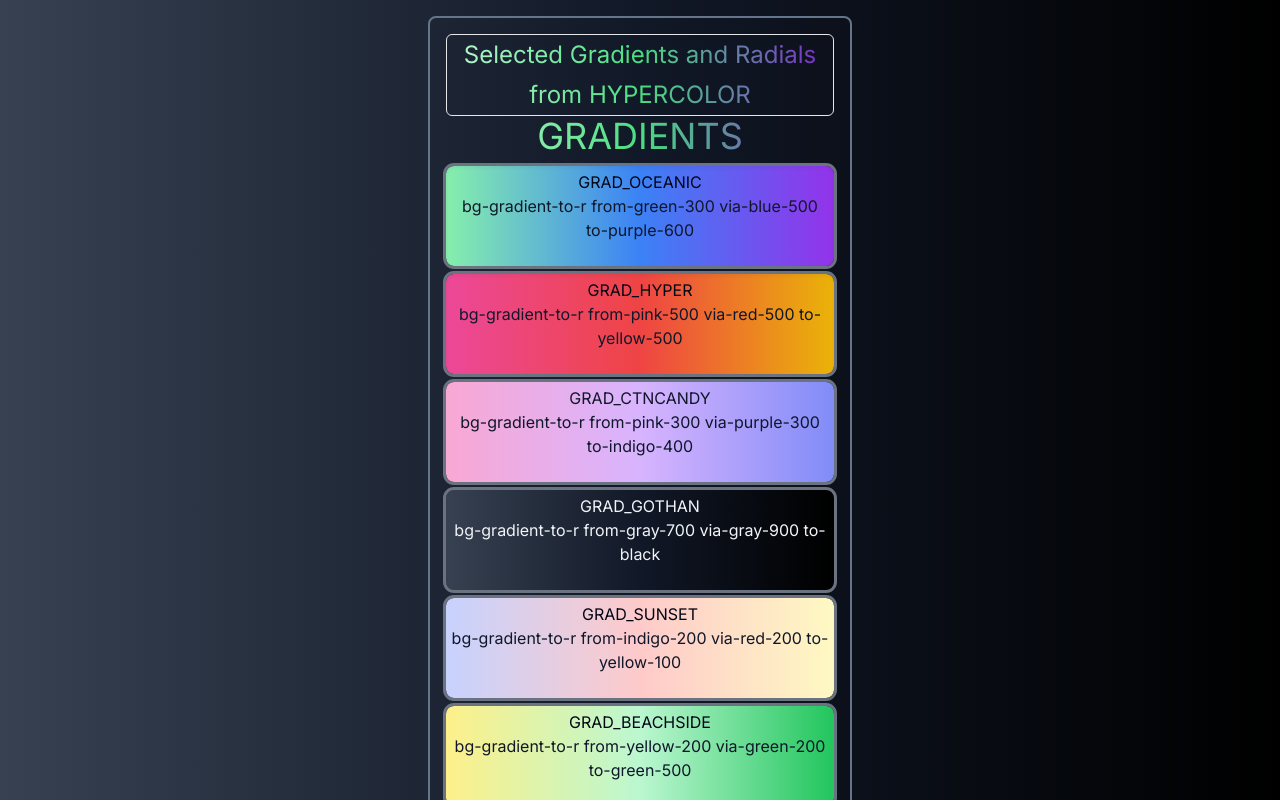
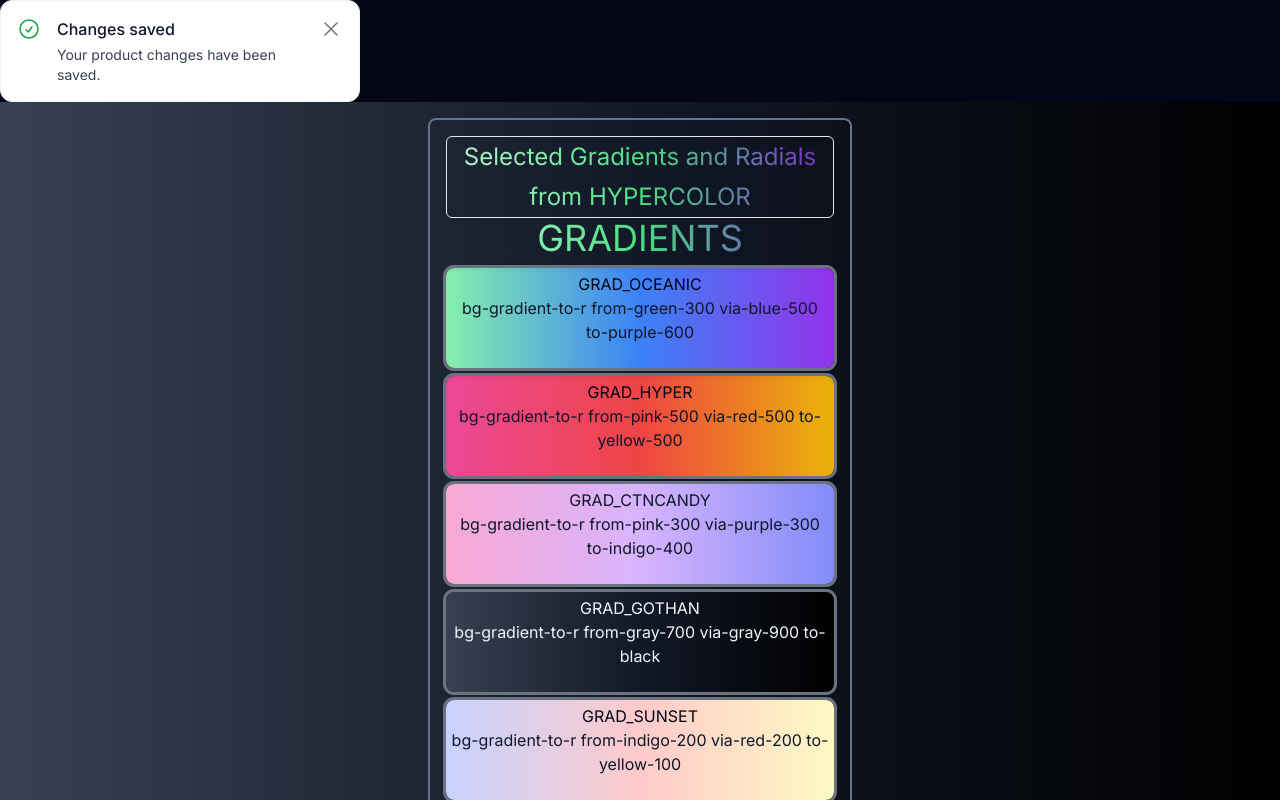
Before and after one commit to mcpdigital/mcp_webapp, a Next.js app: page /gradients in a window 1280 px wide. Shown: the top 800 px of the page. Built offline with nearby package versions, Linux system fonts and the light colour scheme.

Commit message:
AlertSmall Compo

```diff
--- a/app/gradients/page.tsx
+++ b/app/gradients/page.tsx
@@ -1,6 +1,7 @@
 // app/gradients/gradients.tsx
 
 import React from "react";
+import AlertSmall from "@/components/alerts/AlertSmall";
 import {
   GRAD_HYPER,
   GRAD_OCEANIC,
@@ -28,6 +29,11 @@
 
 const GradientsPage = () => {
   return (
+    <div>
+      <div>
+        <AlertSmall />
+      </div>
+
       <div className={GRAD_GOTHAN + " p-4"}>
         <div className="pd-4 borderborder-wihte rounded-lg  border-slate-500 border-2 mx-[5%] sm:mx-[33%] min-w-[400px] text-center p-4">
           <div
@@ -249,6 +255,7 @@
           </div>
         </div>
       </div>
+    </div>
   );
 };
 
--- /dev/null
+++ b/components/alerts/AlertSmall.tsx
@@ -0,0 +1,63 @@
+import React from "react";
+
+const alert_small = () => {
+  return (
+    <div>
+      <div
+        role="alert"
+        className="rounded-xl border  max-w-[360px] border-gray-100 bg-white p-4 dark:border-gray-800 dark:bg-gray-900"
+      >
+        <div className="flex items-start gap-4">
+          <span className="text-green-600">
+            <svg
+              xmlns="http://www.w3.org/2000/svg"
+              fill="none"
+              viewBox="0 0 24 24"
+              strokeWidth="1.5"
+              stroke="currentColor"
+              className="h-6 w-6"
+            >
+              <path
+                strokeLinecap="round"
+                strokeLinejoin="round"
+                d="M9 12.75L11.25 15 15 9.75M21 12a9 9 0 11-18 0 9 9 0 0118 0z"
+              />
+            </svg>
+          </span>
+
+          <div className="flex-1">
+            <strong className="block font-medium text-gray-900 dark:text-white">
+              {" "}
+              Changes saved{" "}
+            </strong>
+
+            <p className="mt-1 text-sm text-gray-700 dark:text-gray-200">
+              Your product changes have been saved.
+            </p>
+          </div>
+
+          <button className="text-gray-500 transition hover:text-gray-600 dark:text-gray-400 dark:hover:text-gray-500">
+            <span className="sr-only">Dismiss popup</span>
+
+            <svg
+              xmlns="http://www.w3.org/2000/svg"
+              fill="none"
+              viewBox="0 0 24 24"
+              strokeWidth="1.5"
+              stroke="currentColor"
+              className="h-6 w-6"
+            >
+              <path
+                strokeLinecap="round"
+                strokeLinejoin="round"
+                d="M6 18L18 6M6 6l12 12"
+              />
+            </svg>
+          </button>
+        </div>
+      </div>
+    </div>
+  );
+};
+
+export default alert_small;
--- a/components/index.ts
+++ b/components/index.ts
@@ -9,6 +9,8 @@
 import UserCard from "./pages/GithubUsers/GHUserCard";
 import FetchWP from "./pages/wpress/FetchWP";
 import ShowGrads from "./ui/ShowGrads";
+import AlertSmall from "./alerts/AlertSmall";
+
 export {
   Navbar,
   Title,
@@ -22,4 +24,5 @@
   FetchWP,
   UserCard,
   ShowGrads,
+  AlertSmall,
 };
```
Lines whose indentation alone changed are shown as unchanged.
